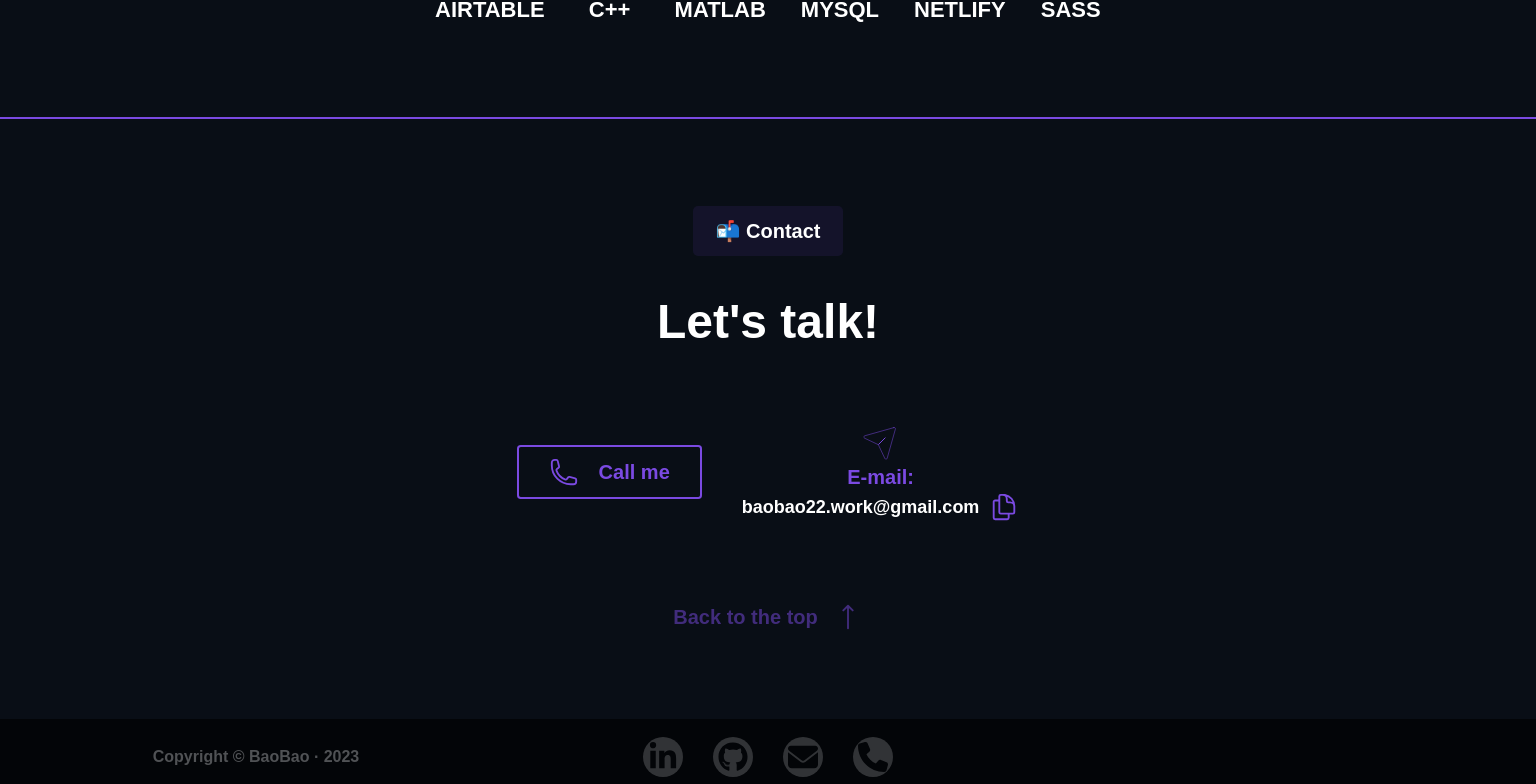
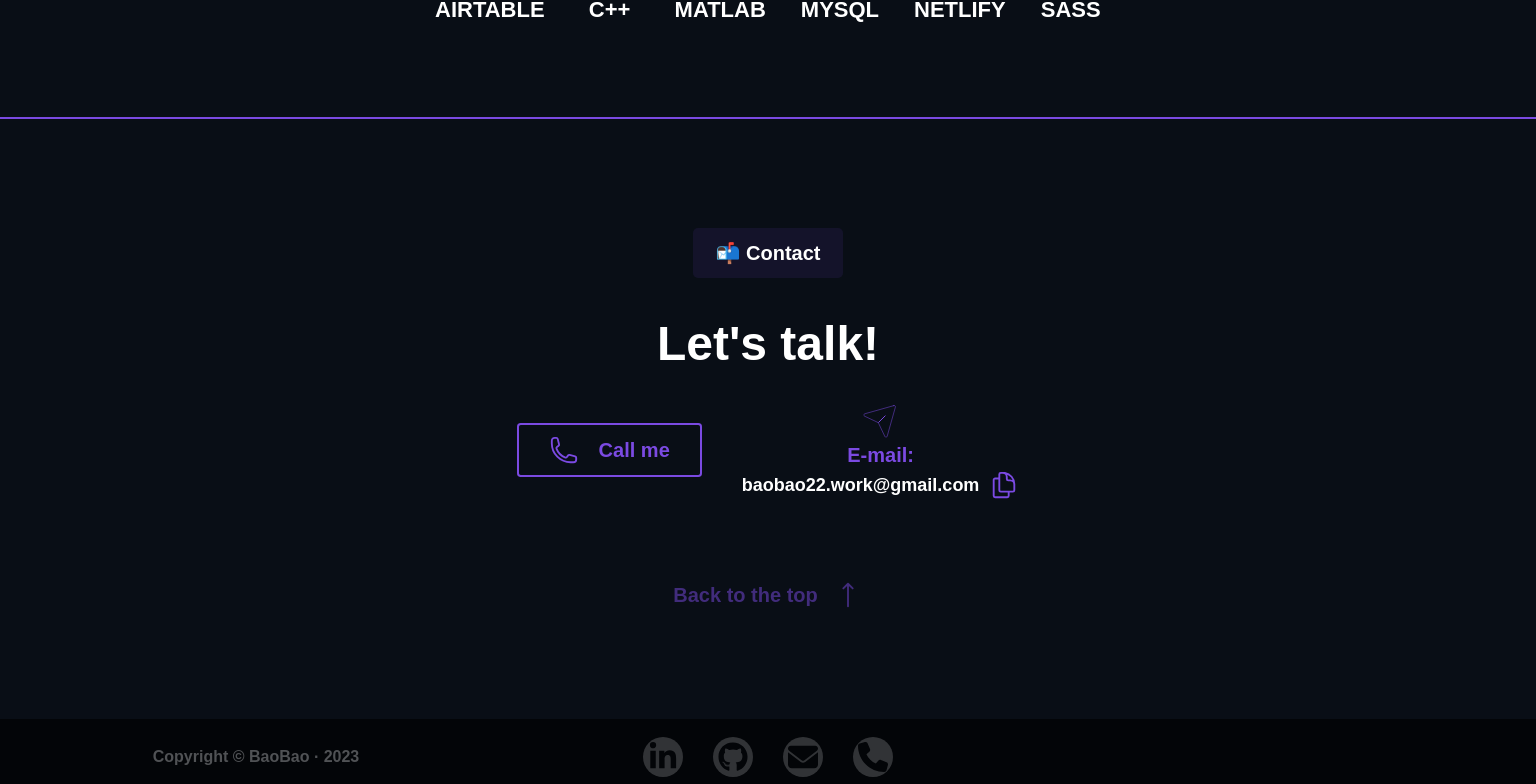
Before and after one commit to thomaswilsondev/portfilo, a React (Create React App) app: page / in a window 1536 px wide. Shown: the part 3599-4383 px from the top of the page. Built offline with nearby package versions, Linux system fonts and the light colour scheme.

Commit message:
fix media desktop

```diff
--- a/src/css/desktop.styles.scss
+++ b/src/css/desktop.styles.scss
@@ -71,6 +71,9 @@
     }
   }
   .contact {
+    &-information {
+      gap: 2rem;
+    }
     &-container {
       width: 100%;
       height: 600px;
```
